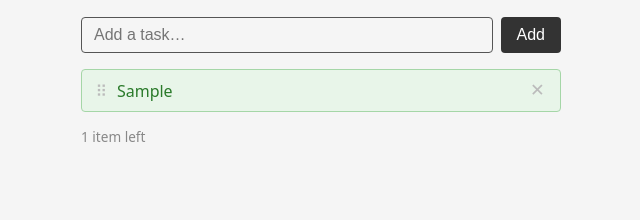
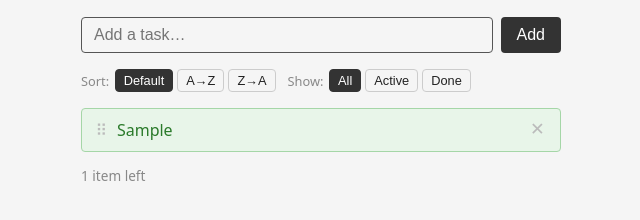
Before and after one commit to Tohzt/Test_ToDo-Tasks, a plain HTML site: page index.html in a window 1280 px wide. Both pictures are taken after typing "Sample" into the empty fields and a click on the button "Add". Shown: the part 68-288 px from the top of the page, without its empty margins (319-959 px from the left). Drawn offline with Linux system fonts and the light colour scheme.

Commit message:
agent(coder): Add sort and filter controls to the todo list (A-Z, Z-A, completed, not

```diff
--- a/index.html
+++ b/index.html
@@ -221,6 +221,46 @@
       color: #c00;
       text-decoration: underline;
     }
+
+    #controls-row {
+      display: flex;
+      gap: 0.75rem;
+      margin-bottom: 1rem;
+      flex-wrap: wrap;
+    }
+
+    .ctrl-group {
+      display: flex;
+      align-items: center;
+      gap: 0.25rem;
+    }
+
+    .ctrl-label {
+      font-size: 0.8rem;
+      color: var(--footer-color);
+      margin-right: 0.1rem;
+    }
+
+    .ctrl-btn {
+      background: none;
+      border: 1px solid var(--input-border);
+      color: var(--text);
+      font-size: 0.8rem;
+      border-radius: 4px;
+      padding: 0.2rem 0.5rem;
+      cursor: pointer;
+      transition: background 0.15s, border-color 0.15s, color 0.15s;
+    }
+
+    .ctrl-btn:hover {
+      border-color: var(--input-focus);
+    }
+
+    .ctrl-btn.active {
+      background: var(--btn-bg);
+      color: #fff;
+      border-color: var(--btn-bg);
+    }
   </style>
 </head>
 <body>
@@ -232,6 +272,20 @@
     <div id="input-row">
       <input id="task-input" type="text" placeholder="Add a task…" autocomplete="off">
       <button id="add-btn">Add</button>
+    </div>
+    <div id="controls-row">
+      <div class="ctrl-group">
+        <span class="ctrl-label">Sort:</span>
+        <button class="ctrl-btn active" data-sort="default">Default</button>
+        <button class="ctrl-btn" data-sort="az">A→Z</button>
+        <button class="ctrl-btn" data-sort="za">Z→A</button>
+      </div>
+      <div class="ctrl-group">
+        <span class="ctrl-label">Show:</span>
+        <button class="ctrl-btn active" data-filter="all">All</button>
+        <button class="ctrl-btn" data-filter="active">Active</button>
+        <button class="ctrl-btn" data-filter="completed">Done</button>
+      </div>
     </div>
     <ul id="task-list"></ul>
     <div id="footer">
@@ -265,34 +319,53 @@
     });
 
     let tasks = JSON.parse(localStorage.getItem('tasks') || '[]');
+    let sortMode = 'default';
+    let filterMode = 'all';
 
     function save() {
       localStorage.setItem('tasks', JSON.stringify(tasks));
     }
 
-    let dragSrcIndex = null;
+    function getViewTasks() {
+      let view = tasks.map((task, i) => ({ ...task, _idx: i }));
+      if (filterMode === 'active') view = view.filter(t => !t.done);
+      else if (filterMode === 'completed') view = view.filter(t => t.done);
+      if (sortMode === 'az') view.sort((a, b) => a.text.localeCompare(b.text));
+      else if (sortMode === 'za') view.sort((a, b) => b.text.localeCompare(a.text));
+      return view;
+    }
+
+    let dragSrcIdx = null;
 
     function render() {
+      const view = getViewTasks();
       list.innerHTML = '';
       const remaining = tasks.filter(t => !t.done).length;
       const completed = tasks.filter(t => t.done).length;
       taskCount.textContent = tasks.length === 0 ? '' : `${remaining} item${remaining !== 1 ? 's' : ''} left`;
       clearBtn.style.display = completed > 0 ? '' : 'none';
-      tasks.forEach((task, i) => {
+
+      const canDrag = sortMode === 'default';
+
+      view.forEach((task) => {
         const li = document.createElement('li');
-        li.draggable = true;
+        li.draggable = canDrag;
         if (task.done) li.classList.add('done-item');
 
         const handle = document.createElement('span');
         handle.className = 'drag-handle';
         handle.textContent = '⠿';
         handle.setAttribute('aria-hidden', 'true');
+        if (!canDrag) {
+          handle.style.opacity = '0.3';
+          handle.style.cursor = 'default';
+        }
 
         const span = document.createElement('span');
         span.className = 'task-text' + (task.done ? ' done' : '');
         span.textContent = task.text;
         span.addEventListener('click', () => {
-          tasks[i].done = !tasks[i].done;
+          tasks[task._idx].done = !tasks[task._idx].done;
           save();
           render();
         });
@@ -302,13 +375,14 @@
         del.textContent = '✕';
         del.setAttribute('aria-label', 'Delete task');
         del.addEventListener('click', () => {
-          tasks.splice(i, 1);
+          tasks.splice(task._idx, 1);
           save();
           render();
         });
 
+        if (canDrag) {
           li.addEventListener('dragstart', () => {
-          dragSrcIndex = i;
+            dragSrcIdx = task._idx;
             li.classList.add('dragging');
           });
           li.addEventListener('dragend', () => {
@@ -322,13 +396,15 @@
           });
           li.addEventListener('drop', (e) => {
             e.preventDefault();
-          if (dragSrcIndex === null || dragSrcIndex === i) return;
-          const moved = tasks.splice(dragSrcIndex, 1)[0];
-          tasks.splice(i, 0, moved);
-          dragSrcIndex = null;
+            if (dragSrcIdx === null || dragSrcIdx === task._idx) return;
+            const moved = tasks.splice(dragSrcIdx, 1)[0];
+            const targetIdx = task._idx > dragSrcIdx ? task._idx - 1 : task._idx;
+            tasks.splice(targetIdx, 0, moved);
+            dragSrcIdx = null;
             save();
             render();
           });
+        }
 
         li.appendChild(handle);
         li.appendChild(span);
@@ -357,6 +433,22 @@
       render();
     });
 
+    document.querySelectorAll('[data-sort]').forEach(btn => {
+      btn.addEventListener('click', () => {
+        sortMode = btn.dataset.sort;
+        document.querySelectorAll('[data-sort]').forEach(b => b.classList.toggle('active', b === btn));
+        render();
+      });
+    });
+
+    document.querySelectorAll('[data-filter]').forEach(btn => {
+      btn.addEventListener('click', () => {
+        filterMode = btn.dataset.filter;
+        document.querySelectorAll('[data-filter]').forEach(b => b.classList.toggle('active', b === btn));
+        render();
+      });
+    });
+
     render();
   </script>
 </body>
```
Lines whose indentation alone changed are shown as unchanged.
